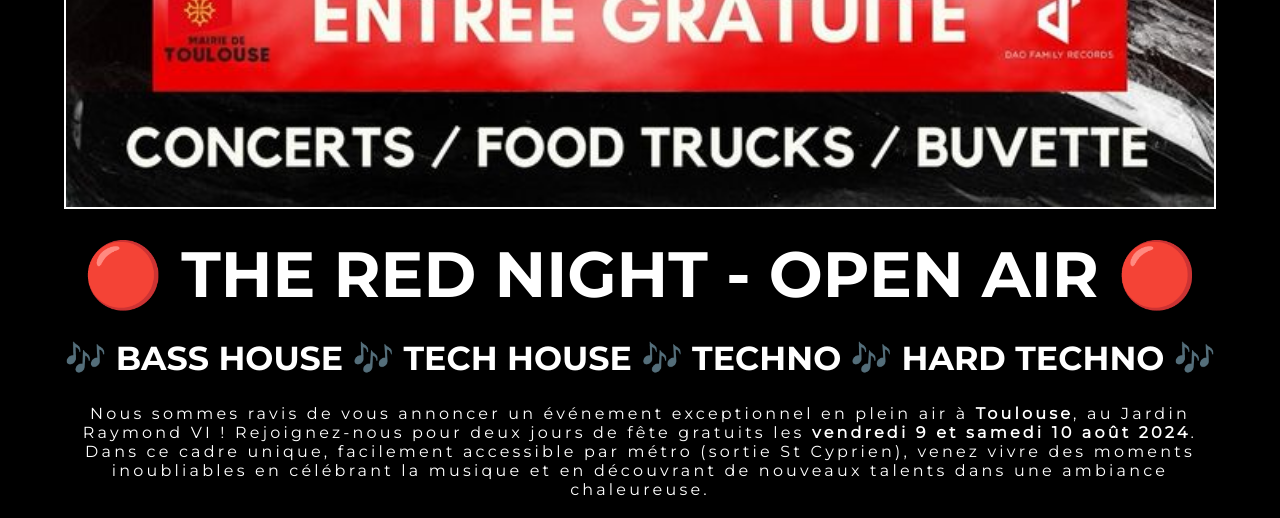
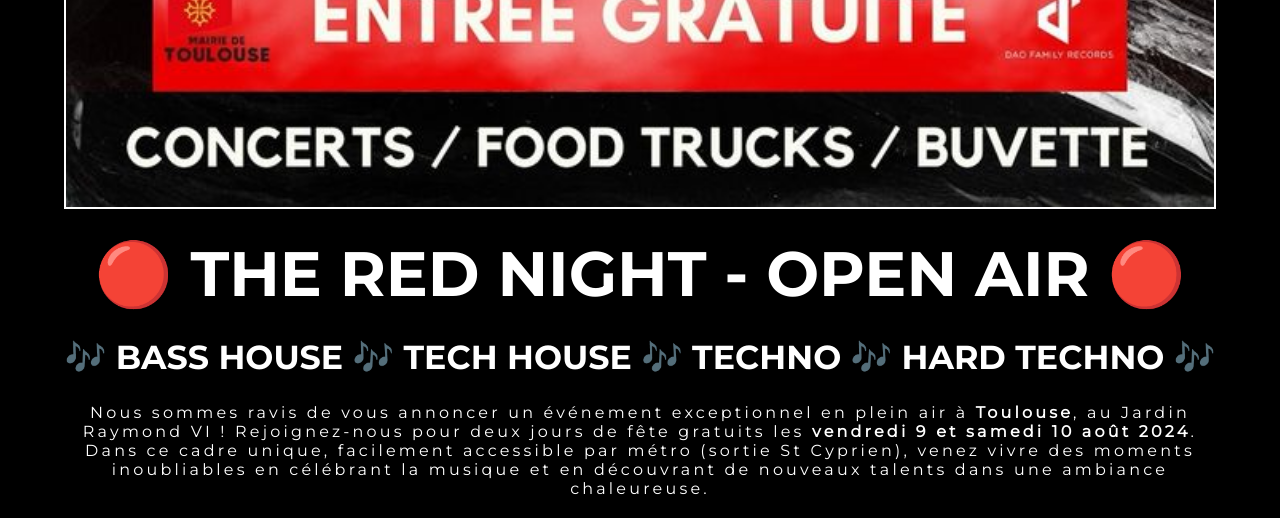
Before and after one commit to lRaffou/Dao-Family-Records, a PHP site: page / in a window 1280 px wide. Shown: the part 3997-4515 px from the top of the page. Run offline with PHP 8.4, Linux system fonts and the light colour scheme.

Commit message:
End Artists home

```diff
--- a/style/style.css
+++ b/style/style.css
@@ -198,7 +198,7 @@ header {
 .containerEvents h3 {
     text-transform: uppercase;
     font-family: "Montserrat-bold";
-    font-size: 5vw;
+    font-size: 4.9vw;
 }
 .containerEvents h4 {
     text-transform: uppercase;
```
